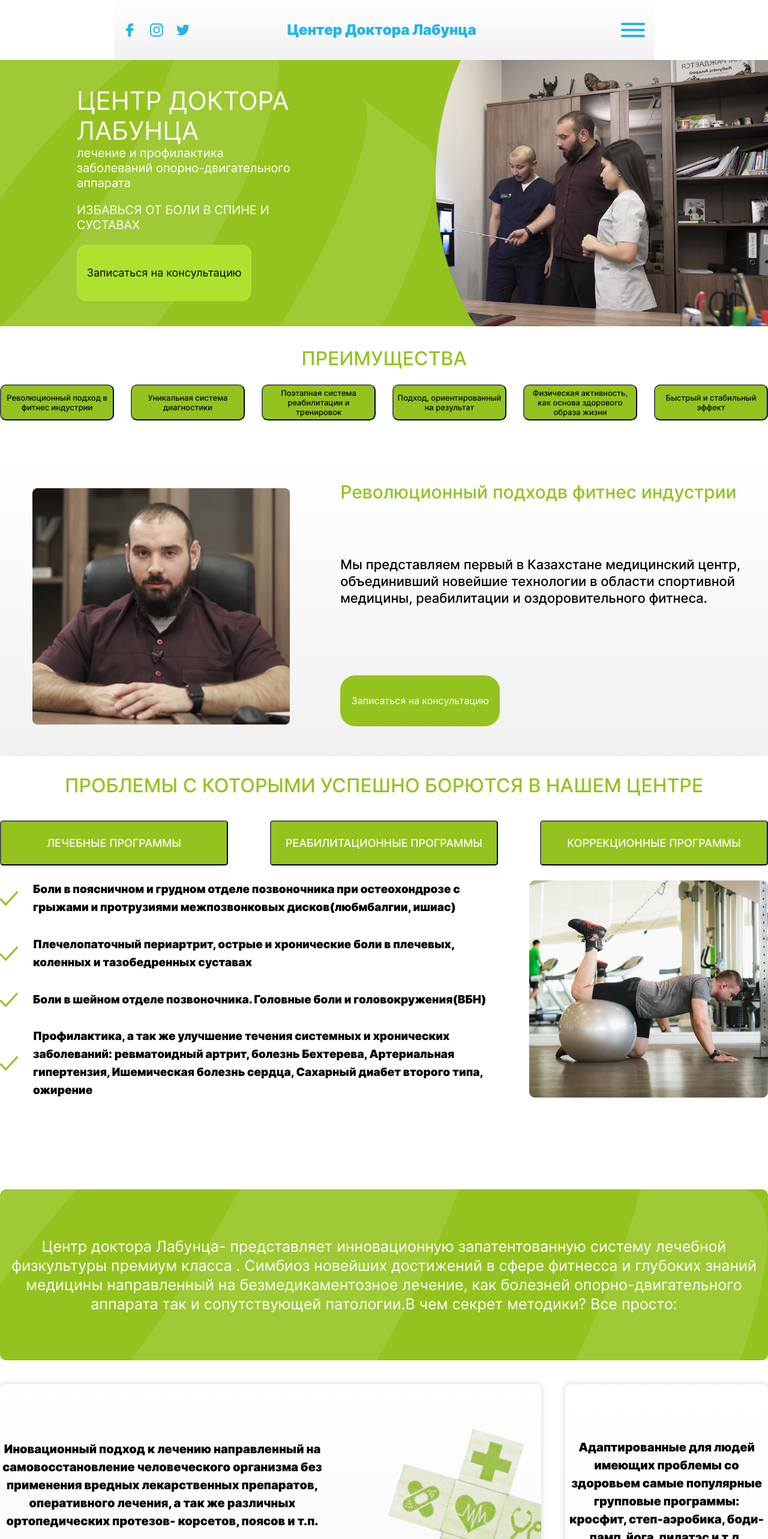
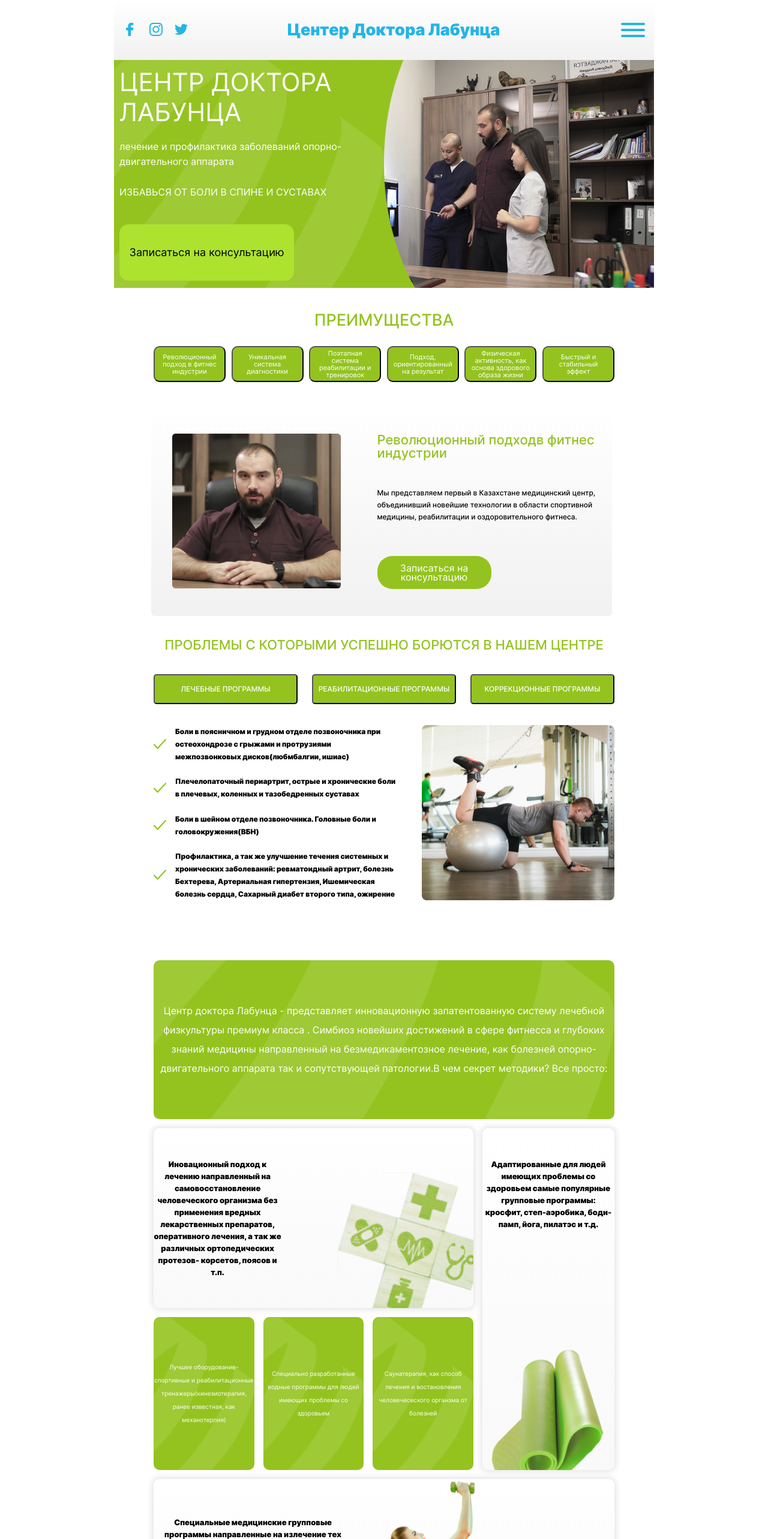
Before and after one commit to The-Mechanical-Ocean/doctor-lending, a React (Create React App) app: page / in a window 1280 px wide. Shown: the top 2566 px of the page at 60% size. Built offline with nearby package versions, Linux system fonts and the light colour scheme.

Commit message:
add mobil adaptive

```diff
--- a/src/components/AboutProject/AboutProject.css
+++ b/src/components/AboutProject/AboutProject.css
@@ -1,6 +1,8 @@
 .about {
-  margin: 0 auto;
-  height: 444px;
+  margin: 0 auto 0;
+  max-width: 1600px;
+  width: 99.5%;;
+  height: 620px;
   display: flex;
   justify-content: space-between;
   background-color: #94C31F;
@@ -15,6 +17,7 @@
   align-items: left;
   padding-left: 10%;
   height: 100%;
+  width: 100%;
   background-image: url(../../images/gradient.svg);
   background-size:cover;
   background-repeat: no-repeat;
@@ -33,22 +36,12 @@
   /* outline: 1px solid red; */
 }
 
+
 .about__foto {
-  background-image: url(../../images/About__project-foto.png);
   background-size: cover;
   background-repeat: no-repeat;
-  width: 650px;
-  height: 100%;
-  /* outline: 1px solid red; */
-  z-index: 2;
-}
-
-.about__cell-heading {
-  margin: 0;
-  font-weight: 400;
-  font-size: 60px;
-  line-height: 62px;
-  color: #FFFFFF;
+  width: 100%;
+  z-index: 1;
 }
 
 .about__text {
@@ -62,14 +55,15 @@
 }
 
 .about__text:first-of-type{
-  margin-top: 0;
+  margin-top: 10px;
 }
 
 .about__text:last-of-type{
-  margin-top: 0;
+  margin-top: 30px;
 }
 
 .about__button {
+  margin-top: 60px;
   border: none;
   width: 291px;
   height: 94px;
@@ -84,44 +78,58 @@
   background-color:#ade22f;
 }
 
-/* @media screen and (max-width: 900px) {
+@media screen and (max-width: 1600px) {
+  /* .about__foto {
+    width: 70%;
+  }   */
+}
+
+@media screen and (max-width: 1400px) {
+  .about__info-container {
+    padding-left: 5%;
+  }
+}
+
+@media screen and (max-width: 1400px) {
+  .about__info-container {
+    padding-left: 1%;
+  }
+}
+
+@media screen and (max-width: 1280px) {
   .about {
-    max-width: 768px;
+    max-width: 900px;
+    height: 380px;
   }
 
-  .about__title-container {
-    width: 668px;
-    margin-top: 90px;
+  .about__info-container {
+    /* height: 400px; */
+    /* width: 90%; */
+  }
+  .about__foto {
+    width: 50%;
+    height: 100%;
   }
 
-  .about__list {
-    max-width: 668px;
-    margin-bottom: 90px;
-    gap: 30px;
+  .about__button {
+    margin-top: 25px;
   }
 
-  .about__cell-heading {
-    max-width: 319px;
+  .about__title{
+    width: 90%;
   }
 
-  .about__cell-text {
-    max-width: 320px;
-    font-size: 12px;
-    line-height: 18px;
-    margin-top: 22px;
+  .about__text{
+    width: 90%;
+  }
+  .about__text:first-of-type{
+    margin-top: 20px;
+    font-size: 16px;
   }
 
-  .about__duration-study {
-    max-width: 668px;
-    margin-bottom: 75px;
-  }
-
-  .about__duration-study-cell-first {
-    width: 140px;
-  }
-
-  .about__duration-study-cell-second {
-    width: 530px;
+  .about__text:last-of-type {
+    margin-top: 10px;
+    font-size: 16px;
   }
 }
 
@@ -185,4 +193,4 @@
     font-size: 11px;
     line-height: 12px;
   }
-} */
+}
--- a/src/components/AboutProject/AboutProject.js
+++ b/src/components/AboutProject/AboutProject.js
@@ -1,6 +1,6 @@
 import React from 'react';
 import './AboutProject.css';
-
+import aboutimage from '../../images/About__project-foto.png';
 function AboutProject() {
   return (
     <section className="about" id='about'>
@@ -10,7 +10,7 @@ function AboutProject() {
         <p className='about__text'>ИЗБАВЬСЯ ОТ БОЛИ В СПИНЕ И СУСТАВАХ</p>
         <button className='about__button'><p className='button__text'>Записаться на консультацию</p></button>
       </div>
-      <div className='about__foto'></div>
+      <img className='about__foto' src={aboutimage} alt='card image'/>
     </section>
   );
 };
--- a/src/components/Card/Card.css
+++ b/src/components/Card/Card.css
@@ -90,24 +90,77 @@
   height: 40px;
 }
 
-/* @media screen and (max-width: 645px) {
-  .card__title {
-    font-size: 12px;
-    margin-left: 14px;
-  }
-
-  .card__time {
-    font-size: 10px;
-    margin-right: 14px;
+@media screen and (max-width: 1280px) {
+  .card {
+    height: 350px;
+    margin-right: 1%;
+    gap: 25px;
   }
 
   .card__text-container {
-    margin-top: 14px;
-    margin-bottom: 14px;
+    width: 100%;
+    display: flex;
+    flex-direction: column;
+    justify-content: space-between;
+    height: 150px;
+  }
+
+  .card__image-container {
+    width: 100%;
+    height: 100%;
+    display: flex;
+    align-items: center;
+    justify-content: center;
+  }
+
+  .card__info {
+    width: 50%;
+    height: 260px;
+    margin-right: 1%;
+  }
+
+  .card__image {
+    background-size: cover;
+    background-repeat: no-repeat;
+    width: 80%;
+    /* outline: 1px solid red; */
+  }
+
+  .card__title {
+    margin: 0;
+    font-weight: 500;
+    font-size: 22px;
+    line-height: 22px;
+    color: #94C31F;
+    /* outline: 1px solid red; */
+  }
+
+  .card__text {
+    margin: 0;
+    font-weight: 500;
+    font-size: 12px;
+    line-height: 20px;
+    width: 400px;
+    /* outline: 1px solid red; */
+  }
+
+  .card__button-text {
+    font-weight: 400;
+    font-size: 16px;
+    line-height: 15px;
+    color: #FFFFFF;
+    margin: 0;
   }
 
   .card__button {
-    margin-top: 14px;
-    margin-bottom: 14px;
+    width: 190px;
+    height: 55px;
+    display: flex;
+    justify-content: center;
+    align-items: center;
+    background-color: #94C31F;
+    border-radius: 25px;
+    cursor: pointer;
+    border: none;
   }
-} */
+}
--- a/src/components/CardProblem/CardProblem.css
+++ b/src/components/CardProblem/CardProblem.css
@@ -2,7 +2,6 @@
     display: flex;
     border-radius: 6px;
     gap: 60px;
-    /* outline: 1px solid red; */
   }
 
   .card-problem__ul {
@@ -22,16 +21,16 @@
     gap: 25px;
   }
 
-  .card__image-container {
+  .card-problem__image-container {
     display: flex;
     align-items: center;
     justify-content: center;
+    width: 150%;
   }
 
   .card-problem__image {
     background-size: cover;
     background-repeat: no-repeat;
-    /* outline: 1px solid red; */
   }
 
   .card-problem__text {
@@ -39,7 +38,6 @@
     font-weight: 600;
     font-size: 19px;
     line-height: 30px;
-    /* outline: 1px solid red; */
   }
 
   .card-problem__text-image {
@@ -49,24 +47,53 @@
     height: 30px;
   }
 
-  /* @media screen and (max-width: 645px) {
-    .card__title {
-      font-size: 12px;
-      margin-left: 14px;
+  @media screen and (max-width: 1350px) {
+    .card-problem {
+      display: flex;
+      border-radius: 6px;
+      gap: 50px;
     }
 
-    .card__time {
-      font-size: 10px;
-      margin-right: 14px;
+    .card-problem__text-container {
+      gap: 20px;
     }
 
-    .card__text-container {
-      margin-top: 14px;
-      margin-bottom: 14px;
+    .card-problem__text {
+      font-size: 15px;
+      line-height: 24px;
     }
 
-    .card__button {
-      margin-top: 14px;
-      margin-bottom: 14px;
+    .card-problem__text-image {
+      width: 25px;
+      height: 25px;
     }
-  } */
+  }
+
+  @media screen and (max-width: 1280px) {
+    .card-problem {
+      display: flex;
+      border-radius: 6px;
+      gap: 40px;
+    }
+
+    .card-problem__text-container {
+      gap: 15px;
+      /* width: 50%; */
+    }
+
+    .card-problem__text {
+      font-size: 12px;
+      line-height: 21px;
+    }
+
+    .card-problem__text-image {
+      width: 21px;
+      height: 21px;
+    }
+
+    .card-problem__image {
+      width: 100%;
+      background-size: cover;
+      background-repeat: no-repeat;
+    }
+  }
--- a/src/components/Header/Header.css
+++ b/src/components/Header/Header.css
@@ -1,13 +1,12 @@
 .header {
-  margin: 0 auto;
+  margin: 0 auto 0;
   max-width: 1600px;
-  width: 100%;
+  width: 99.5%;
   min-height: 100px;
   display: flex;
   justify-content: space-between;
   align-items: center;
   background: linear-gradient(180deg, #FFFFFF 0%, #F1F1F1 100%);
-  /* outline: 1px solid red; */
 }
 
 .header__img-container {
@@ -15,77 +14,52 @@
   width: 112px;
   display: flex;
   justify-content: space-between;
-  /* outline: 1px solid red; */
 }
 
 .header__face-img {
   background-image: url('../../images/faceboock.svg');
-  width: 24px;
-  height: 24px;
+  background-size: cover;
+  width: 27px;
+  height: 27px;
 }
 
 .header__inst-img {
   background-image: url('../../images/insta.svg');
-  width: 24px;
-  height: 24px;
+  background-size: cover;
+  width: 27px;
+  height: 27px;
 }
 
 .header__twit-img {
   background-image: url('../../images/twiter.svg');
-  width: 24px;
-  height: 24px;
+  background-size: cover;
+  width: 27px;
+  height: 27px;
 }
 
 .header__link {
-  width: 24px;
-  height: 24px;
+  width: 27px;
+  height: 27px;
 }
 
 .header__title {
   margin: 0 80px 0 0;
+  padding: 0;
   font-style: normal;
   font-weight: 700;
-  font-size: 24px;
-  line-height: 46px;
+  font-size: 32px;
   color: #24B4E6;
-  /* outline: 1px solid red; */
 }
 
 .header__menu {
   background-image: url('../../images/header-menu.svg');
+  background-size: cover;
   width: 40px;
-  height: 24px;
+  height: 27px;
   margin-right: 15px;
-  /* outline: 1px solid red; */
 }
 
-.header-main {
-  margin: 0 auto;
-  max-width: 1280px;
-  min-height: 74px;
-  display: flex;
-  justify-content: space-between;
-  align-items: center;
-  padding: 0 70px 0;
-}
-
-.header__small {
-  max-width: 396px;
-  margin: 130px auto 0;
-  display: flex;
-  justify-content: flex-start;
-}
-
-.header__logo {
-  background-image: url(../../images/page__logo.svg);
-  background-size: contain;
-  background-repeat: no-repeat;
-  width: 38px;
-  height: 38px;
-  color: #FFFFFF;
-}
-
-.header__logo-link:hover {
+.header__link:hover {
   opacity: 0.6;
   transition: opacity 0.5s ease 0s;
 }
@@ -94,45 +68,55 @@
   .header {
     max-width: 900px;
   }
+  .header__title {
+    font-size: 27px;
+    margin-right: 40px;
+  }
+
+  .header__face-img {
+    width: 24px;
+    height: 24px;
+  }
+
+  .header__inst-img {
+    width: 24px;
+    height: 24px;
+  }
+
+  .header__twit-img {
+    width: 24px;
+    height: 24px;
+  }
+
+  .header__menu {
+    height: 24px;
+  }
 }
 
 @media screen and (max-width: 900px) {
   .header {
-    max-width: 710px;
+    max-width: 768px;
   }
-
-  .header-main .header {
-    max-width: 728px;
-    padding: 0 25px 0;
-  }
-}
-
-@media screen and (max-width: 645px) {
-  .header {
-    max-width: 292px;
-  }
-
-  .header-main {
-    max-width: 320px;
-    padding: 0 auto 0;
+  .header__title {
+    margin-right: 10px;
   }
 }
 
 @media screen and (max-width: 640px) {
-  .header-main {
-    max-width: 292px;
+  .header {
+    max-width: 480px;
   }
 
-  .header-main__logo {
-    width: 103px;
-    height: 24px;
-    margin-left: 27px;
+  .header__title {
+    font-size: 17px;
+    margin-right: 10px;
   }
 }
 
 @media screen and (max-width: 480px) {
-  .header__small {
-    max-width: 260px;
-    justify-content: center;
+
+
+  .header__title {
+    font-size: 15px;
   }
 }
--- a/src/components/Inovation/Inovation.css
+++ b/src/components/Inovation/Inovation.css
@@ -18,7 +18,7 @@
   text-align: center;
 }
 
-.inovation__text {
+.inovation__text, .inovation__text-s  {
   margin: 0;
   padding: 0;
   font-weight: 600;
@@ -103,3 +103,93 @@
   grid-column-end: 3;
   grid-row-end: 4;
 }
+
+@media screen and (max-width: 1350px) {
+  .inovation {
+    margin-top: 125px;
+    max-width: 1080px;
+    gap: 30px;
+  }
+
+  .inovation__text-big {
+    font-size: 21px;
+  }
+
+  .inovation__text {
+    font-size: 16px;
+    line-height: 26px;
+  }
+
+  .inovation__text-s {
+    font-size: 14px;
+    line-height: 24px;
+    text-align: center;
+  }
+
+  .inovation__container-big {
+    min-height: 265px;
+  }
+
+  .inovation__container-m {
+    min-height: 300px;
+  }
+
+  .inovation__container-m:nth-of-type(2) {
+    padding-top: 70px;
+  }
+
+  .inovation__container-s {
+    min-height: 255px;
+
+  }
+
+}
+
+@media screen and (max-width: 1280px) {
+  .inovation {
+    margin-top: 100px;
+    max-width: 768px;
+    gap: 15px;
+  }
+
+  .inovation__text-big {
+    font-size: 16px;
+  }
+
+  .inovation__text {
+    font-size: 13px;
+    line-height: 20px;
+  }
+
+  .inovation__text-s {
+    font-weight: 400;
+    font-size: 10px;
+    line-height: 22px;
+    text-align: center;
+
+  }
+
+  .inovation__container-m:nth-of-type(2) {
+    padding-top: 50px;
+    width: 220px;
+  }
+
+  .inovation__tex-image-s1 {
+    padding-top: 15px;
+    background-size: cover;
+    background-repeat: no-repeat;
+    width: 60%;
+  }
+
+  .inovation__tex-image-s2 {
+    background-size: cover;
+    background-repeat: no-repeat;
+    width: 100%;
+  }
+
+  .inovation__tex-image-big {
+    background-size: cover;
+    background-repeat: no-repeat;
+    width: 60%;
+  }
+}
--- a/src/components/Inovation/Inovation.js
+++ b/src/components/Inovation/Inovation.js
@@ -7,32 +7,32 @@ import gearl from '../../images/Inovation__gearl.svg';
 function Inovation() {
   return (
     <section className='inovation' id='inovation'>
-      <div className='inovation__container-big'><p className='inovation__text-big'>Центр доктора Лабунца- представляет инновационную запатентованную систему лечебной физкультуры премиум класса .
+      <div className='inovation__container-big'><p className='inovation__text-big'>Центр доктора Лабунца - представляет инновационную запатентованную систему лечебной физкультуры премиум класса .
         Симбиоз новейших достижений в сфере фитнесса и глубоких знаний медицины направленный на безмедикаментозное лечение, как болезней опорно-двигательного аппарата так и сопутствующей патологии.В чем секрет методики? Все просто:</p>
       </div>
       <div className='inovation__container-m'>
         <p className='inovation__text'>Адаптированные для людей имеющих проблемы со здоровьем самые популярные групповые программы: кросфит, степ-аэробика, боди-памп, йога, пилатэс и т.д.</p>
-        <img className='inovation__tex-image' src={kover} alt='image'/>
+        <img className='inovation__tex-image-s2' src={kover} alt='image'/>
       </div>
       <div className='inovation__container-m'>
         <p className='inovation__text'>Иновационный подход к лечению направленный на самовосстановление человеческого организма без применения вредных лекарственных препаратов, оперативного лечения, а так же различных ортопедических протезов- корсетов, поясов и т.п.</p>
-        <img className='inovation__tex-image' src={cross} alt='image'/>
+        <img className='inovation__tex-image-s1' src={cross} alt='image'/>
       </div>
       <div className='inovation__container-s'>
-        <p className='inovation__text'>Специально разработанные водные программы для людей имеющих проблемы со здоровьем </p>
+        <p className='inovation__text-s'>Специально разработанные водные программы для людей имеющих проблемы со здоровьем </p>
       </div>
       <div className='inovation__container-s'>
-        <p className='inovation__text'>Саунатерапия, как способ лечения и востановления человечесеского органзма от болезней</p>
+        <p className='inovation__text-s'>Саунатерапия, как способ лечения и востановления человечесеского органзма от болезней</p>
       </div>
       <div className='inovation__container-s'>
-        <p className='inovation__text'>Лучшее оборудование- спортивные и реабилитационные тренажеры(кинезиотерапия, ранее известная, как механотерпия)</p>
+        <p className='inovation__text-s'>Лучшее оборудование- спортивные и реабилитационные тренажеры(кинезиотерапия, ранее известная, как механотерпия)</p>
       </div>
       <div className='inovation__container-big'>
         <p className='inovation__text'>Специальные медицинские групповые программы
           направленные на излечение тех или иных недугов
           (гимнастика для восстановления шейного и поясничного отделов позвоночника, лечение
           суставов и других проблем опорно-двигательного аппарата)</p>
-          <img className='inovation__tex-image' src={gearl} alt='image'/>
+          <img className='inovation__tex-image-big' src={gearl} alt='image'/>
       </div>
     </section>
   );
--- a/src/components/Privilege/Privilege.css
+++ b/src/components/Privilege/Privilege.css
@@ -125,49 +125,46 @@
   transition: opacity 0.5s ease 0s;
 }
 
-/* @media screen and (max-width: 1080px) {
-  .privilege__description {
-    width: 425px;
-    margin-top: 20px;
+ @media screen and (max-width: 1350px) {
+  .privilege {
+    max-width: 1080px;
+  }
+
+  .privilege__nav {
+    margin-top: 30px;
+    padding-bottom: 40px;
+  }
+
+  .privilege__button {
+    width: 165px;
+    font-weight: 400;
     font-size: 12px;
-    line-height: 18px;
+    line-height: 16px;
+    align-items: center;
+    border-radius: 10px;
+    background-color: #94C31F;
+    color: #FFFFFF;
   }
 }
 
-@media screen and (max-width: 900px) {
+@media screen and (max-width: 1280px) {
   .privilege {
-    padding: 0 50px 0;
+    max-width: 768px;
   }
 
-  .privilege__title-container {
-    width: 670px;
-    margin-top: 90px;
-    padding-bottom: 22px;
+  .privilege__title {
+    font-size: 27px;
   }
 
-  .privilege__name {
-    width: 348px;
-    margin-top: 66px;
-    font-weight: 400;
-    font-size: 40px;
-    line-height: 40px;
+  .privilege__nav {
+    margin-top: 30px;
+    padding-bottom: 40px;
   }
 
-  .privilege__about {
-    width: 348px;
-    margin-top: 16px;
-    font-size: 12px;
-    line-height: 18px;
-  }
-
-  .privilege__description {
-    width: 292px;
-  }
-
-  .privilege__foto {
-    width: 255px;
-    height: 307px;
-    bottom: 65px;
+  .privilege__button {
+    width: 120px;
+    font-size: 11px;
+    line-height: 12px;
   }
 }
 
@@ -232,4 +229,4 @@
     justify-content: flex-start;
     gap: 26px;
   }
-} */
+}
--- a/src/components/Problem/Problem.css
+++ b/src/components/Problem/Problem.css
@@ -77,7 +77,7 @@
     transition: opacity 0.5s ease 0s;
   }
 
-  /* @media screen and (max-width: 1080px) {
+  @media screen and (max-width: 1080px) {
     .problem__description {
       width: 425px;
       margin-top: 20px;
@@ -123,65 +123,45 @@
     }
   }
 
-  @media screen and (max-width: 720px) {
-    .problem__description {
-      width: 205px;
-      margin-top: 20px;
-      font-size: 11px;
-      line-height: 16px;
-    }
-  }
-
-  @media screen and (max-width: 640px) {
+  @media screen and (max-width: 1350px) {
     .problem {
-      padding: 0;
-    }
-
-    .problem__container {
-      width: 292px;
-    }
-
-    .problem__title-container {
-      width: 292px;
-      margin-top: 55px;
-      padding-bottom: 28px;
+      max-width: 1080px;
     }
 
     .problem__title {
-      font-size: 18px;
-      line-height: 21px;
+      font-size: 27px;
     }
 
-    .problem__name {
-      max-width: 292px;
-      font-size: 30px;
-      line-height: 36px;
-      margin: 40px auto 0;
+    .problem__nav {
+      margin-top: 40px;
+      padding-bottom: 25px;
     }
 
-    .problem__about {
-      width: 292px;
-      margin: 20px auto 0;
-      font-size: 11px;
-      line-height: 16px;
+    .problem__button {
+      width: 320px;
+      height: 65px;
+      font-size: 15px;
     }
 
-    .problem__description {
-      width: 295px;
-      margin: 20px auto 0;
+  }
+
+  @media screen and (max-width: 1280px) {
+    .problem {
+      max-width: 768px;
     }
 
-    .problem__foto {
-      position:static;
-      width: 292px;
-      height: 352px;
-      margin: 60px auto 0;
+    .problem__title {
+      font-size: 22px;
     }
 
-    .problem__links {
-      width: 292px;
-      margin: 40px auto 0;
-      justify-content: flex-start;
-      gap: 26px;
+    .problem__nav {
+      margin-top: 35px;
+      padding-bottom: 35px;
     }
-  } */
+
+    .problem__button {
+      width: 240px;
+      height: 50px;
+      font-size: 12px;
+    }
+  }
```
Also changed, not shown: package.json (+4 -3 lines), src/components/Footer/Footer.css (+54 -4 lines), 2 other files (tests, documents, lock files or other folders).
